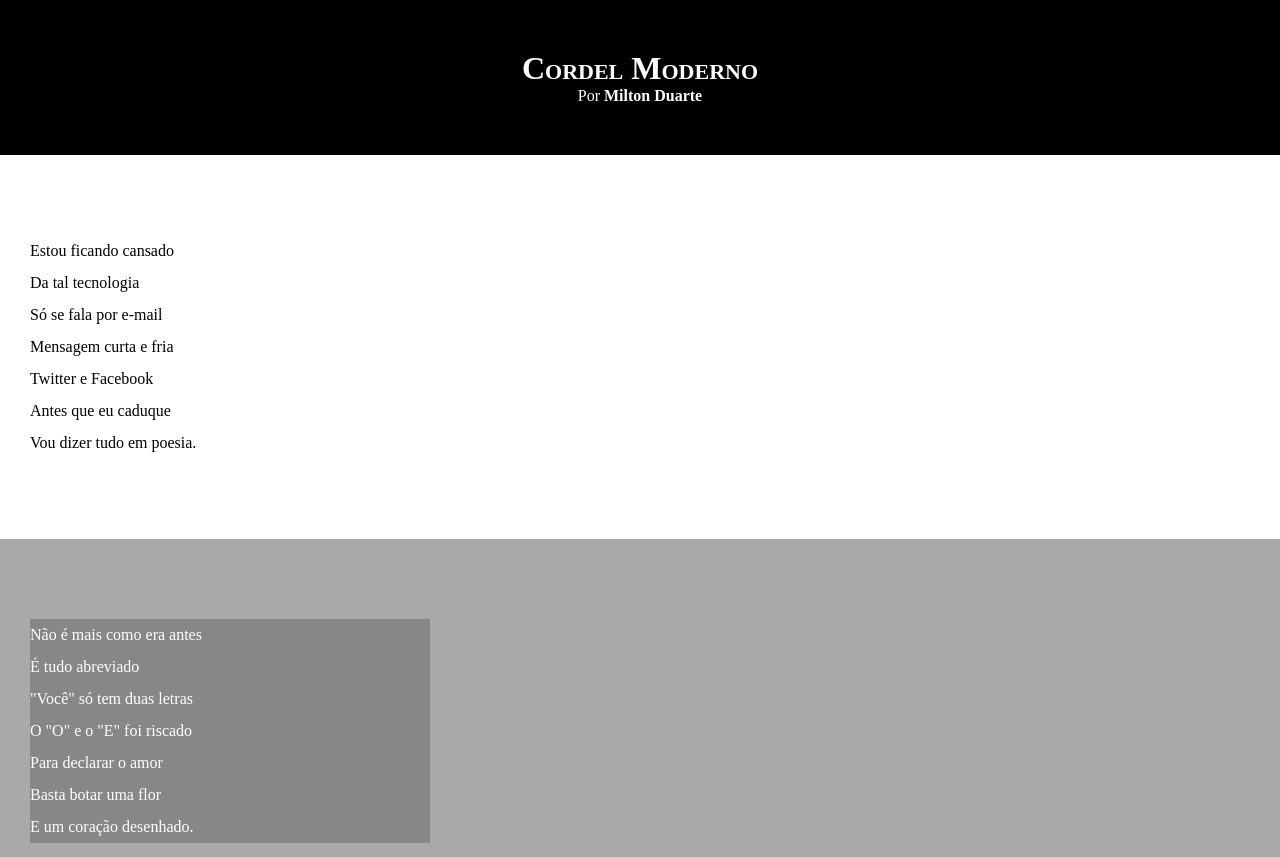
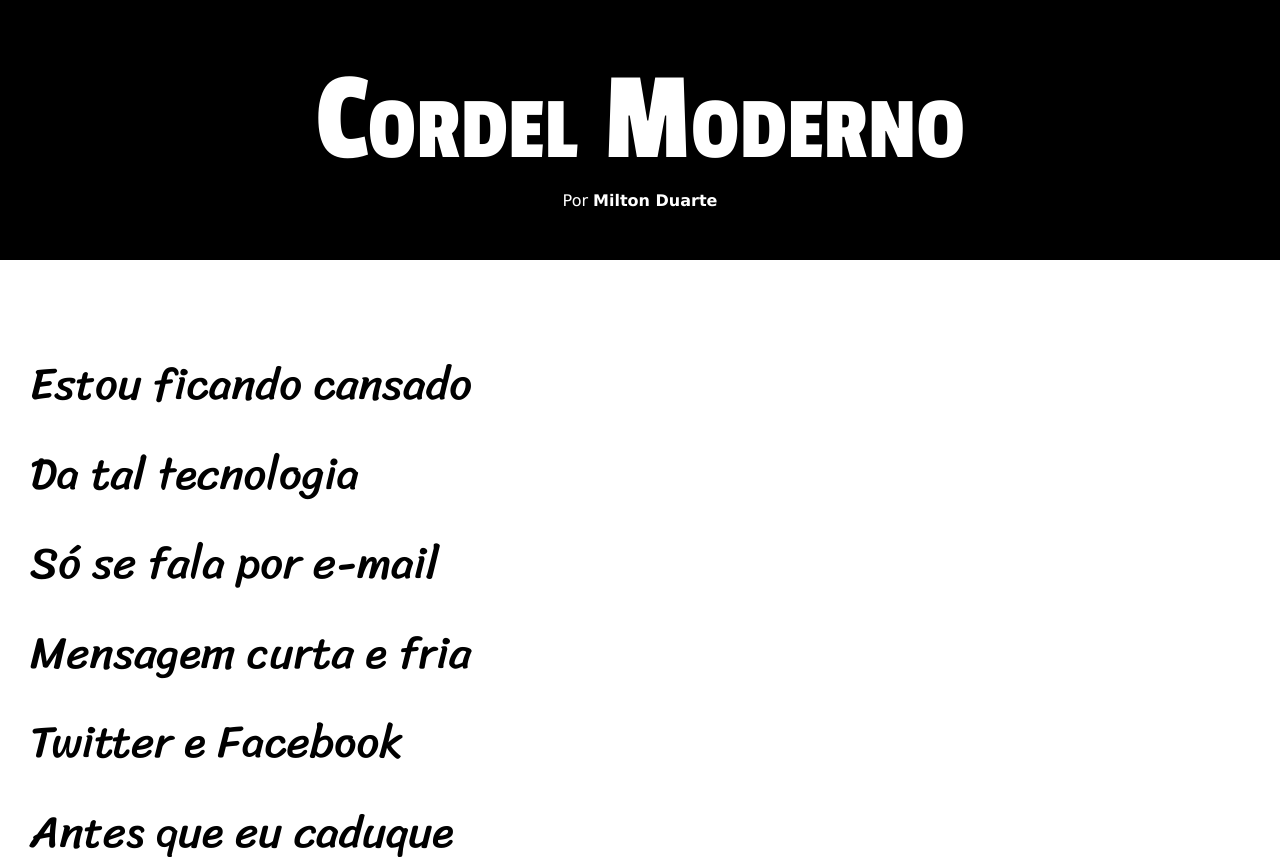
Before and after one commit to henriquei21/projeto-parallax, a plain HTML site: page index.html in a window 1280 px wide. Shown: the top 857 px of the page. Drawn offline with Linux system fonts and the light colour scheme.

Commit message:
Estilo: fontes

```diff
--- a/css/style.css
+++ b/css/style.css
@@ -1,6 +1,10 @@
-@import url('https://fonts.googleapis.com/css2?family=Passion+One:wght@700&family=Sriracha&display=swap');
+@import url('https://fonts.googleapis.com/css2?family=Passion+One&family=Sriracha&display=swap');
 
-
+:root{
+    --fonte1: Verdana, Geneva, Tahoma, sans-serif;
+    --fonte2: 'Passion One', cursive;
+    --fonte3: 'Sriracha', cursive;
+}
 
 *{
     margin: 0px;
@@ -13,11 +17,13 @@ html, body{
 }
 
 header{
+    font-family: var(--fonte1);
     text-align: center;
     color: #ffffff;
     background-color: #000;
 }
 header h1{
+    font: 10vw var(--fonte2);
     padding-top: 50px;
     font-variant: small-caps;
 }
@@ -35,6 +41,7 @@ a:hover{
 }
 
 section{
+    font: 3.5vw var(--fonte3);
     padding: 10vh 0vh 10vh 30px;
     line-height: 2em;
 }
@@ -47,13 +54,15 @@ section.imagem{
     background-color: #ffffff(68, 68, 68);
 }
 section.imagem > p{
-    width: 400px;
+    display: inline-block;
+    padding-left: 5px;
     background-color: rgba(0, 0, 0, 0.199);
 }
 
 
 footer{
     padding: 10px;
+    font: 1em 'Trebuchet MS', 'Lucida Sans Unicode', 'Lucida Grande', 'Lucida Sans', Arial, sans-serif;
     text-align: center;
     color: #ffffff;
     background-color: #000;
```
